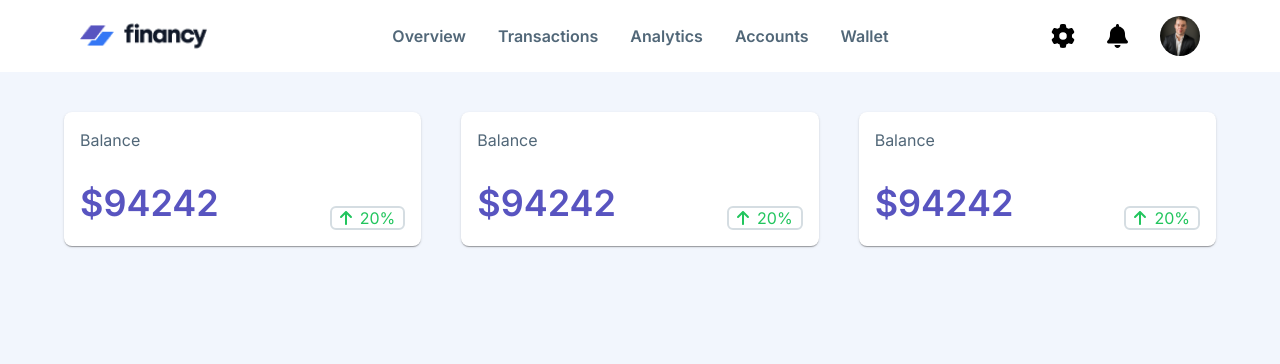
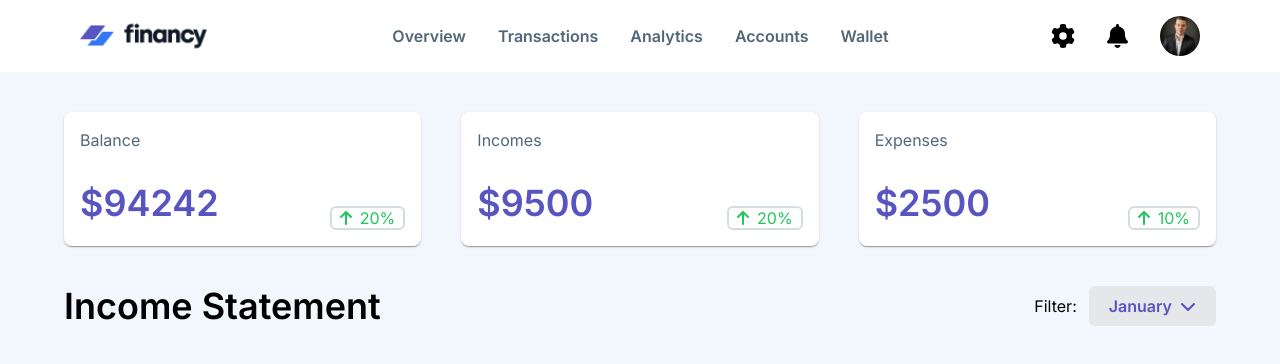
Before and after one commit to danielgen01/financy, a Next.js app: page / in a window 1280 px wide. Shown: the top 364 px of the page. Built offline with nearby package versions, Linux system fonts and the light colour scheme.

Commit message:
feat: add Income h1 and filter

```diff
--- a/src/app/components/Card/Card.styles.tsx
+++ b/src/app/components/Card/Card.styles.tsx
@@ -22,9 +22,16 @@ export const StyledAmountAndPerformanceWrapper = styled.div`
 
 export const StyledPaper = styled(Paper)`
   border-radius: 0.5rem;
+  transition:
+    box-shadow 0.3s,
+    transform 0.3s;
+
+  &:hover {
+    box-shadow: 0px 0px 10px 0px rgba(0, 0, 0, 0.1);
+    transform: translateY(2px);
+  }
 `
 
 export const StyledPerformanceOverview = styled.p`
   color: #516778;
-
 `
--- a/src/app/page.tsx
+++ b/src/app/page.tsx
@@ -1,5 +1,7 @@
+import { FontAwesomeIcon } from "@fortawesome/react-fontawesome"
 import Card from "./components/Card/Card"
 import Header from "./components/Header/Header"
+import { faChevronDown } from "@fortawesome/free-solid-svg-icons"
 
 export default function Home() {
   return (
@@ -7,8 +9,18 @@ export default function Home() {
       <Header />
       <div className="grid grid-cols-3 gap-10 mt-10 px-16">
         <Card title="Balance" amount={94242} performance={20} />
-        <Card title="Balance" amount={94242} performance={20} />
-        <Card title="Balance" amount={94242} performance={20} />
+        <Card title="Incomes" amount={9500} performance={20} />
+        <Card title="Expenses" amount={2500} performance={10} />
+      </div>
+      <div className="flex w-full justify-between StyledHeadlineAndFilterWrapper px-16 mt-10 ">
+        <h1 className="text-4xl font-semibold">Income Statement</h1>
+        <div className="Filter-box flex items-center gap-3 ">
+          <span>Filter:</span>
+          <button className="StyledMonthFilter bg-gray-200 text-primary-10% px-5 py-2 rounded-md gap-2 flex items-center cursor-pointer font-semibold">
+            <span>January</span>
+            <FontAwesomeIcon icon={faChevronDown} />
+          </button>
+        </div>
       </div>
     </>
   )
```
